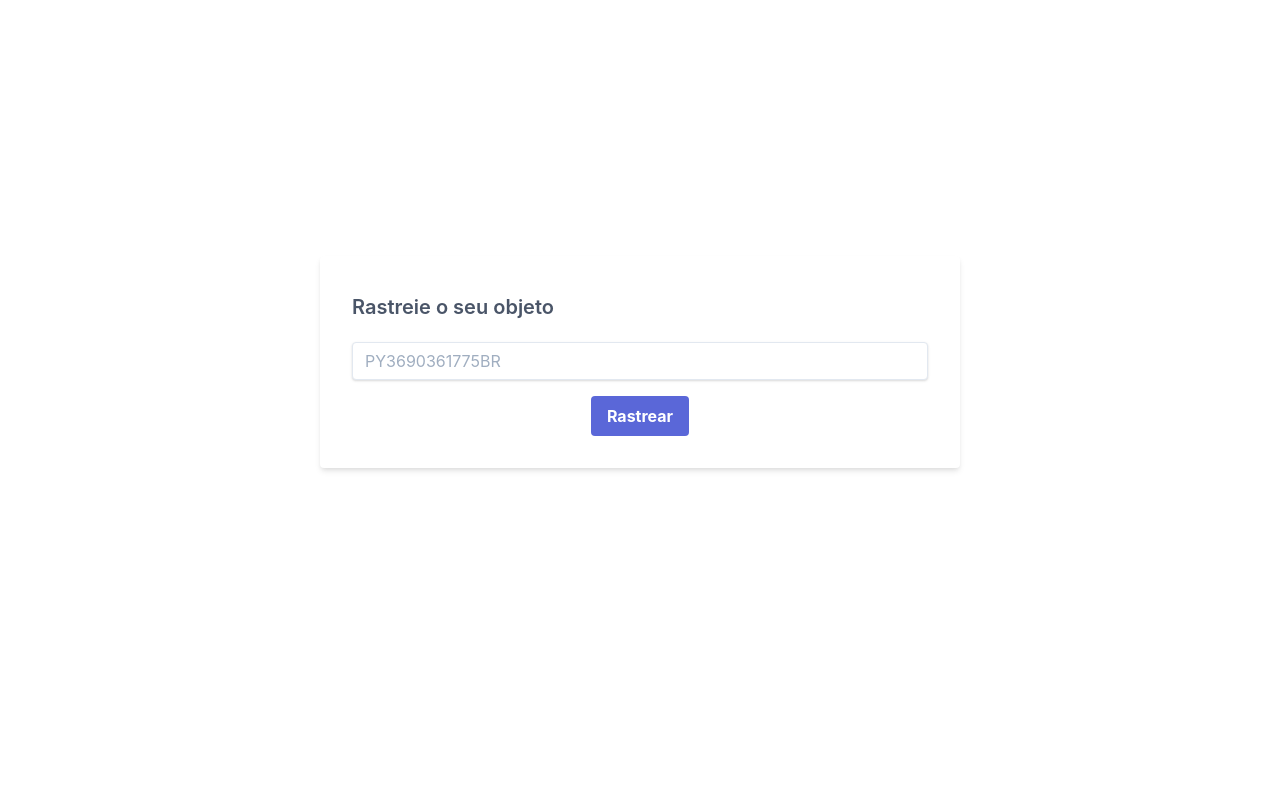
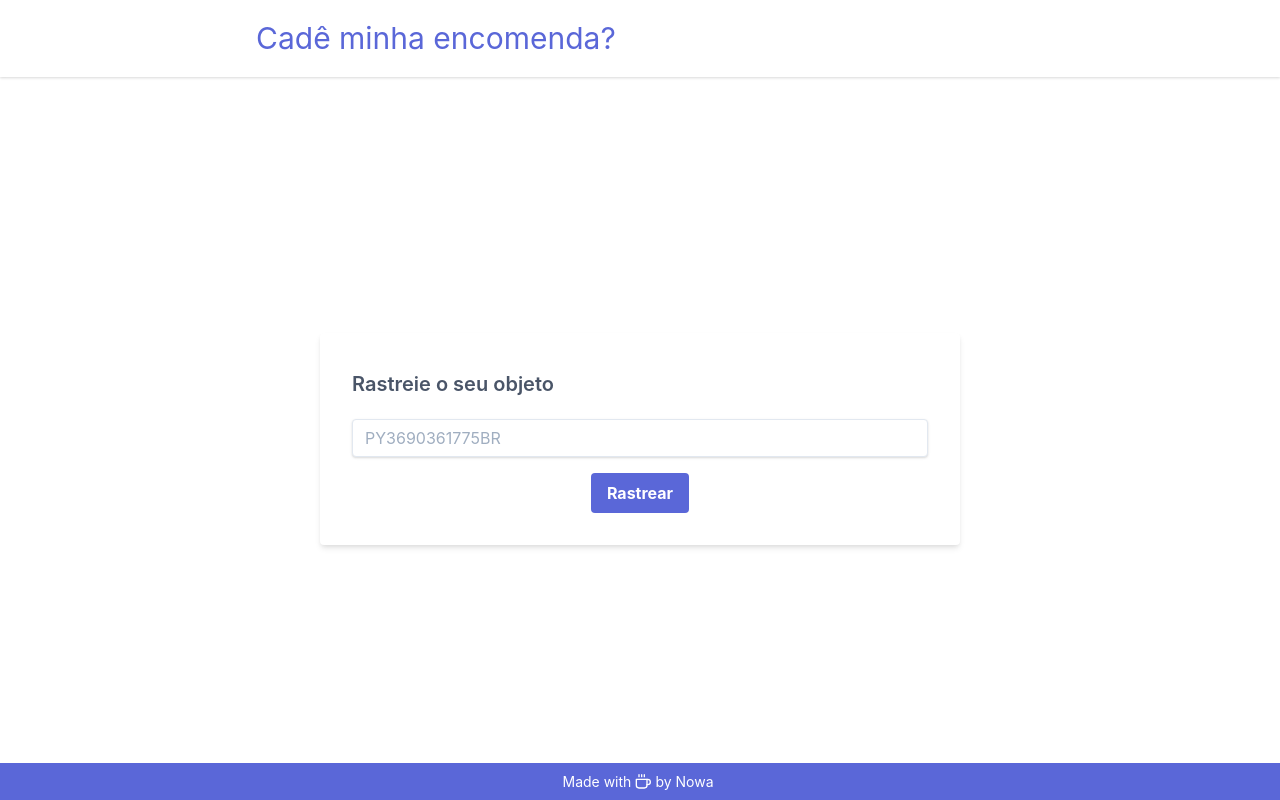
Before and after one commit to Nowaa/correios-app, a React (Create React App) app: page / in a window 1280 px wide. Built offline with nearby package versions, Linux system fonts and the light colour scheme.

Commit message:
Add no match route

```diff
--- a/src/routes.js
+++ b/src/routes.js
@@ -2,15 +2,23 @@ import React from "react";
 import { BrowserRouter, Route, Switch } from "react-router-dom";
 
 import Home from "./pages/Home";
+import Header from "./pages/Header";
 import Tracker from "./pages/Tracker";
+import Footer from "./pages/Footer";
+import NotFound from "./pages/NotFound";
 
-export default function Routes() {
-  return (
-    <BrowserRouter>
+const Routes = () => (
+  <BrowserRouter>
+    <div class="flex flex-col min-h-screen">
+      <Header />
       <Switch>
         <Route exact path="/" component={Home} />
         <Route exact path="/tracker/:number" component={Tracker} />
+        <Route component={NotFound} />
       </Switch>
-    </BrowserRouter>
-  );
-}
+      <Footer />
+    </div>
+  </BrowserRouter>
+);
+
+export default Routes;
```
